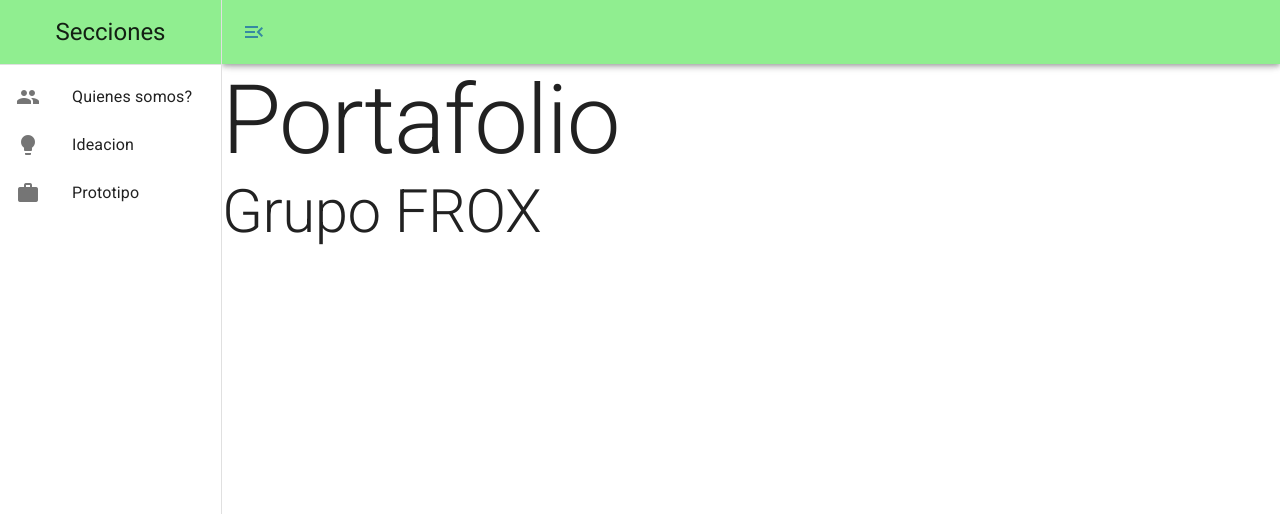
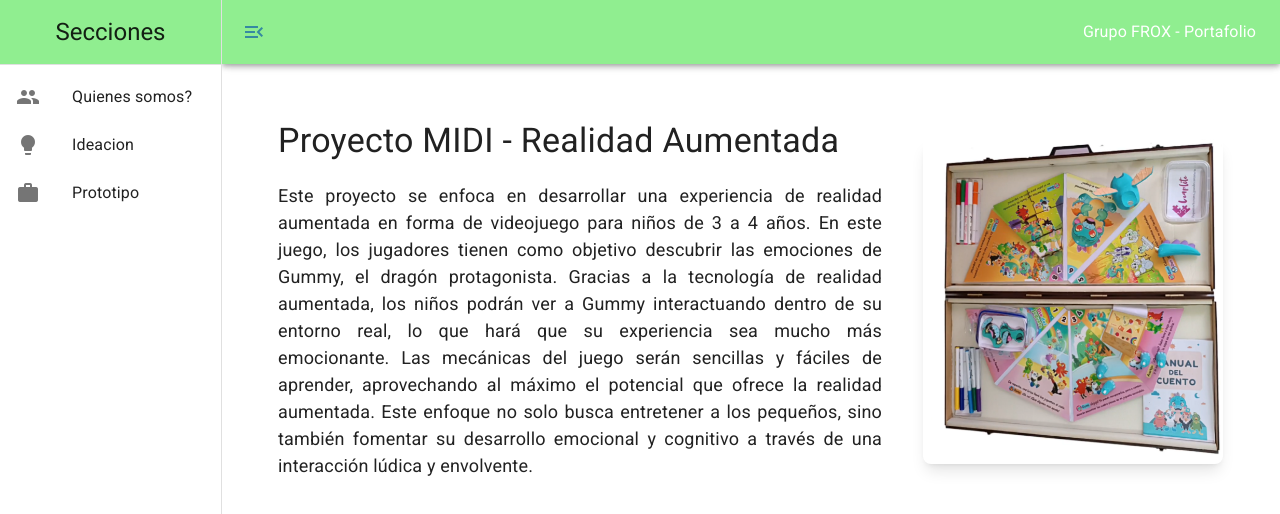
Before and after one commit to OscarGarciaT/portfolio-frox, a React (Vite) app: page / in a window 1280 px wide. Shown: the top 514 px of the page. Built offline with nearby package versions, Linux system fonts and the light colour scheme.

Commit message:
Descripcion del Proyecto

```diff
--- a/src/App.jsx
+++ b/src/App.jsx
@@ -5,7 +5,7 @@ import {
   createTheme,
 } from "@mui/material";
 import Layout from "./components/Layout";
-import Home from "./pages/Home";
+import Intro from "./pages/Intro";
 
 const theme = createTheme({
   components: {
@@ -50,7 +50,7 @@ const App = () => {
       <ThemeProvider theme={theme}>
         <CssBaseline />
         <Layout>
-          <Home />
+          <Intro />
         </Layout>
       </ThemeProvider>
     </StyledEngineProvider>
--- a/src/components/Layout.jsx
+++ b/src/components/Layout.jsx
@@ -1,5 +1,3 @@
-import React from "react";
-
 import { styled } from "@mui/material/styles";
 import Box from "@mui/material/Box";
 import Drawer from "@mui/material/Drawer";
@@ -87,6 +85,7 @@ const Layout = ({ children }) => {
             <Icon color="primary">{open ? "menu_open" : "menu_close"}</Icon>
           </IconButton>
           <Box flexGrow={1} />
+          <Typography>Grupo FROX - Portafolio</Typography>
         </Toolbar>
       </AppBar>
       <Drawer
@@ -129,7 +128,7 @@ const Layout = ({ children }) => {
       </Drawer>
       <Main open={open}>
         <DrawerHeader />
-        {children}
+        <div className="p-10">{children}</div>
       </Main>
     </Box>
   );
--- /dev/null
+++ b/src/components/multimedia/FrxImage.jsx
@@ -0,0 +1,12 @@
+const FrxImage = ({ src, alt = "Image", className = "", width = "auto" }) => {
+  return (
+    <div
+      className={`relative overflow-hidden rounded-lg shadow-lg transform transition-transform duration-300 ease-in-out hover:scale-110 ${className}`}
+      style={{ width }}
+    >
+      <img src={src} alt={alt} className="w-full h-auto object-cover" />
+    </div>
+  );
+};
+
+export default FrxImage;
--- a/src/pages/Home.jsx
+++ /dev/null
@@ -1,12 +0,0 @@
-import { Typography } from "@mui/material";
-
-const Home = () => {
-  return (
-    <div className="flex flex-col">
-      <Typography variant="h1">Portafolio</Typography>
-      <Typography variant="h2">Grupo FROX</Typography>
-    </div>
-  );
-};
-
-export default Home;
--- /dev/null
+++ b/src/pages/Intro.jsx
@@ -0,0 +1,34 @@
+import { Typography } from "@mui/material";
+
+import tableroMidiSrc from "/assets/images/intro/MIDI-Tablero.png";
+import FrxImage from "../components/multimedia/FrxImage";
+
+const Intro = () => {
+  return (
+    <div className="flex flex-col md:flex-row justify-between items-center p-4">
+      <div className="w-full md:w-2/3 mb-6 md:mb-1 md:mr-10 ">
+        <Typography variant="h4" className="mb-5 text-center md:text-left">
+          Proyecto MIDI - Realidad Aumentada
+        </Typography>
+        <Typography fontWeight={400} fontSize={18} className="text-justify">
+          Este proyecto se enfoca en desarrollar una experiencia de realidad
+          aumentada en forma de videojuego para niños de 3 a 4 años. En este
+          juego, los jugadores tienen como objetivo descubrir las emociones de
+          Gummy, el dragón protagonista. Gracias a la tecnología de realidad
+          aumentada, los niños podrán ver a Gummy interactuando dentro de su
+          entorno real, lo que hará que su experiencia sea mucho más
+          emocionante. Las mecánicas del juego serán sencillas y fáciles de
+          aprender, aprovechando al máximo el potencial que ofrece la realidad
+          aumentada. Este enfoque no solo busca entretener a los pequeños, sino
+          también fomentar su desarrollo emocional y cognitivo a través de una
+          interacción lúdica y envolvente.
+        </Typography>
+      </div>
+      <div className="flex w-full md:w-1/3 justify-center items-center">
+        <FrxImage src={tableroMidiSrc} width={300} />
+      </div>
+    </div>
+  );
+};
+
+export default Intro;
```
Also changed, not shown: package.json (+6 -2 lines), public/assets/images/intro/MIDI-Tablero.png (added), 1 other file (tests, documents, lock files or other folders).
